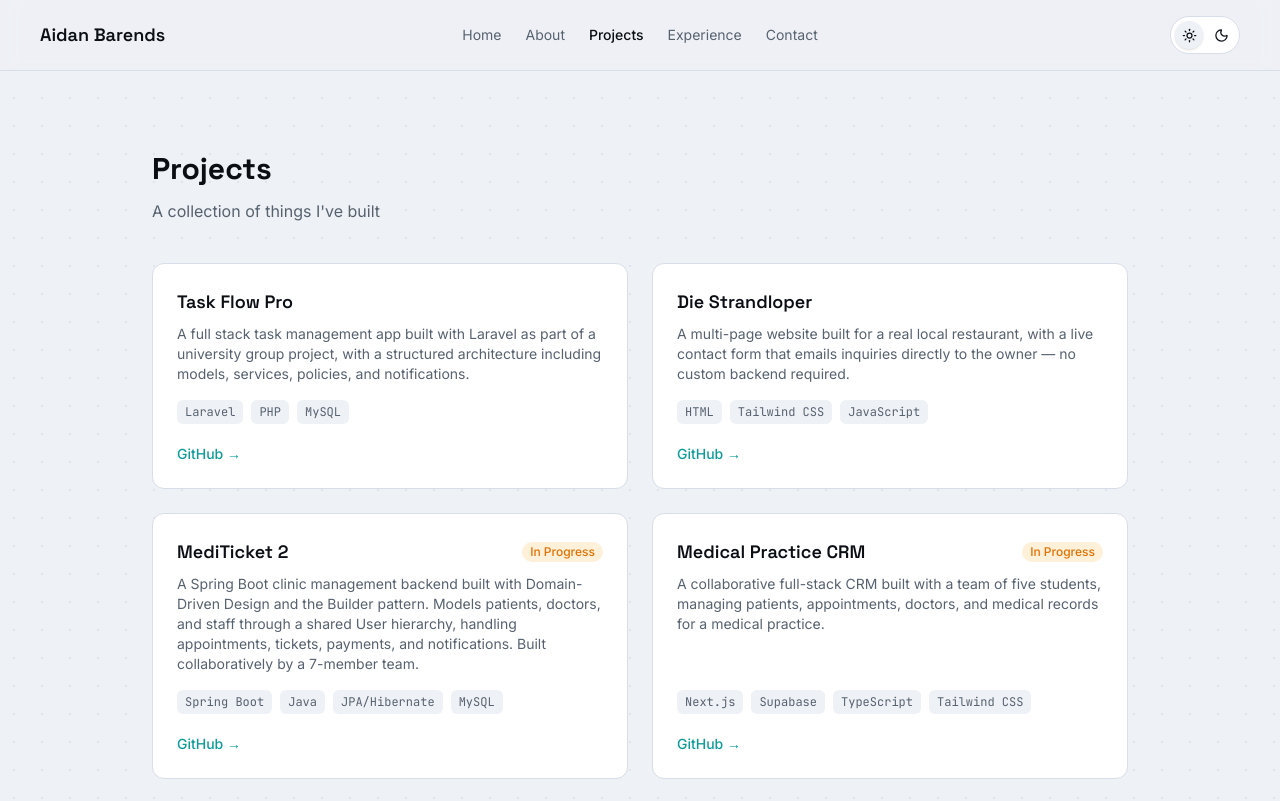
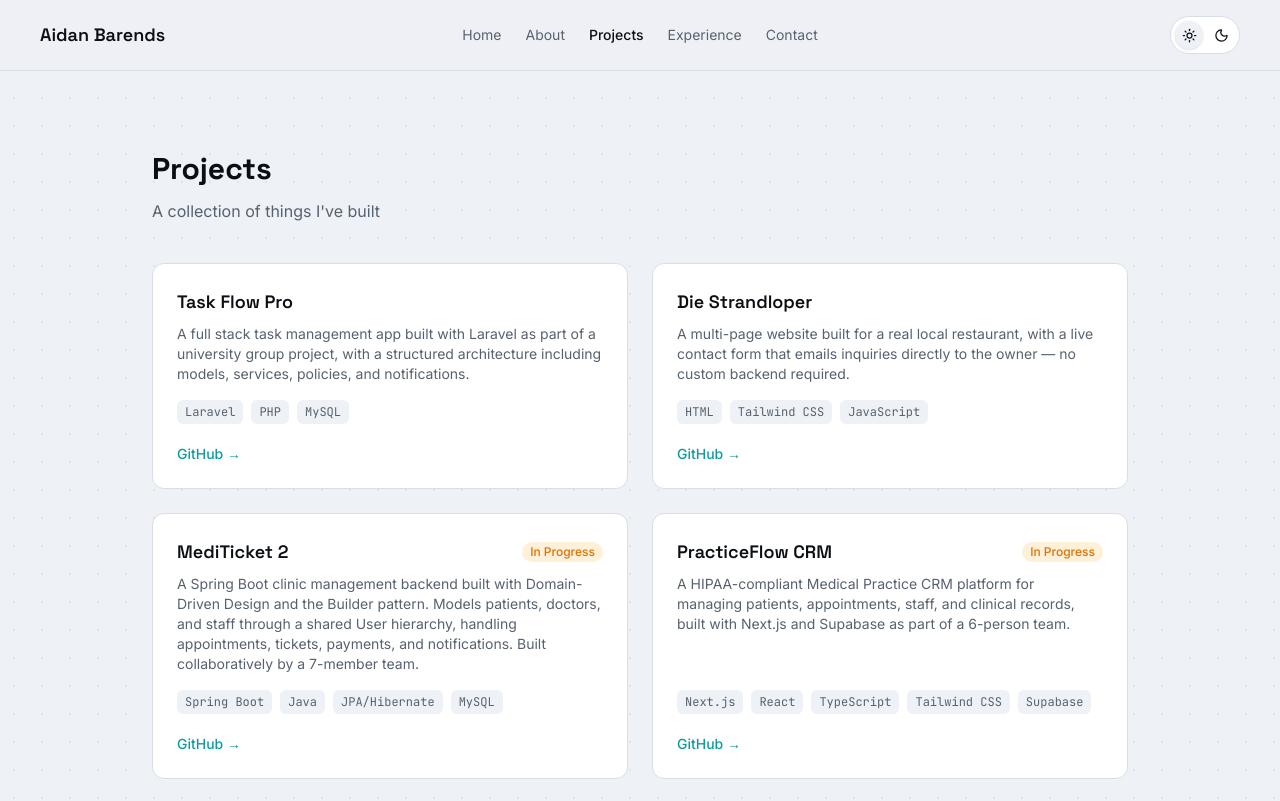
Before and after one commit to aidan-g-barends/Aidan-Barends-Portfolio, a Next.js app: page /projects in a window 1280 px wide. Shown: the top 801 px of the page. Built offline with nearby package versions, Linux system fonts and the light colour scheme.

Commit message:
added practice flow crm

```diff
--- a/src/data/projects.ts
+++ b/src/data/projects.ts
@@ -75,24 +75,27 @@ export const projects: Project[] = [
       "Coordinating architecture decisions and consistent patterns across a 7-person team.",
   },
  {
-    slug: "medical-practice-crm",
-    name: "Medical Practice CRM",
+  slug: "practiceflow-crm",
+  name: "PracticeFlow CRM",
   description:
-      "A collaborative full-stack CRM built with a team of five students, managing patients, appointments, doctors, and medical records for a medical practice.",
-    tech: ["Next.js", "Supabase", "TypeScript", "Tailwind CSS"],
-    github: "https://github.com/AidanBarends/Medical-Practise-Crm",
+    "A HIPAA-compliant Medical Practice CRM platform for managing patients, appointments, staff, and clinical records, built with Next.js and Supabase as part of a 6-person team.",
+  tech: ["Next.js", "React", "TypeScript", "Tailwind CSS", "Supabase"],
+  github: "https://github.com/aidan-g-barends/practiceflow-crm",
   featured: false,
   inProgress: true,
   role:
-      "Collaborated with a team of five students, contributing to core CRM features and working through git-based version control and code review as part of the team's workflow.",
+    "Frontend Developer, responsible for building the appointment scheduling and calendar interface as part of a 6-person team.",
   problem:
-      "Medical practices often rely on scattered spreadsheets and paper records to manage patients, appointments, and staff, making it hard to keep information accurate and accessible.",
+    "Medical practices need a single, HIPAA-compliant system to manage patients, appointments, staff, and clinical notes instead of relying on disconnected tools.",
   features: [
-      "Patient records management",
-      "Appointment scheduling",
-      "Doctor and staff administration",
-      "Supabase-backed data layer",
+    "Patient directory with registration and editing",
+    "Appointment scheduling and calendar interface",
+    "Clinical workspace with SOAP notes and medication tracking",
+    "Staff and provider management directory",
+    "Supabase-backed authentication and database",
   ],
+  challenges:
+    "Coordinating frontend and backend work across a 6-person team with clearly divided roles, while keeping the UI and database schema in sync as features were built in parallel.",
 },
   {
     slug: "task-manager-app",
```
Lines whose indentation alone changed are shown as unchanged.
